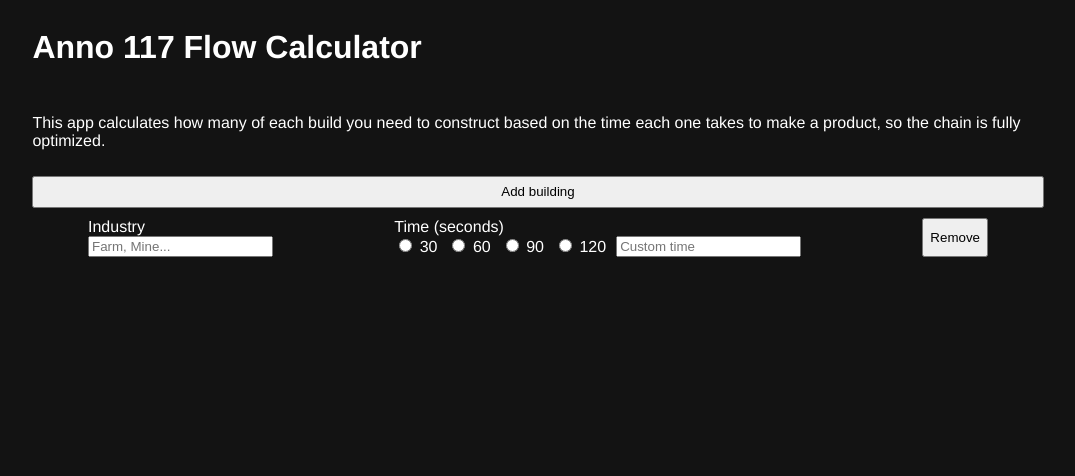
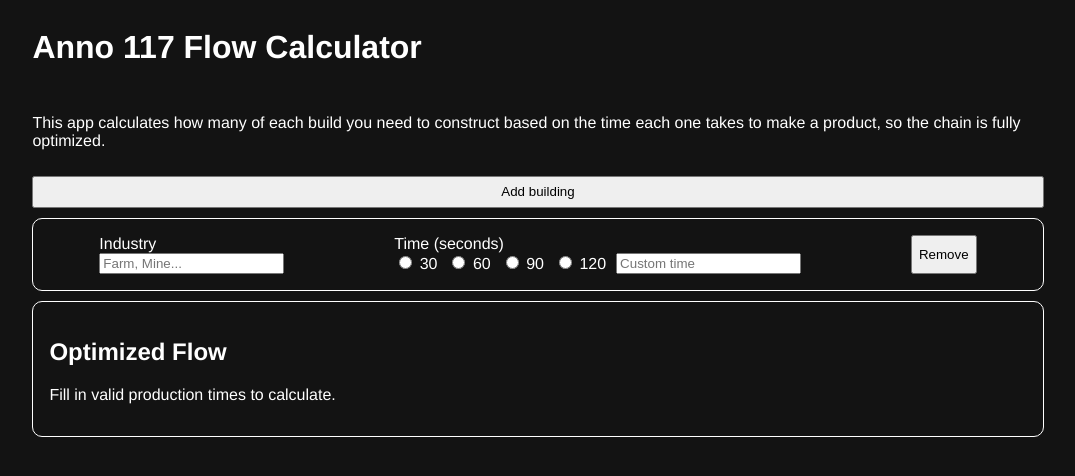
Before and after one commit to gi2k15/Anno-flow, a Vue app: page / in a window 1280 px wide. Shown: the top 476 px of the page, without its empty margins (102-1177 px from the left). Built offline with nearby package versions, Linux system fonts and the light colour scheme.

Commit message:
Functions to calculate the flow

```diff
--- a/src/App.vue
+++ b/src/App.vue
@@ -13,6 +13,12 @@
   display: flex;
   flex-direction: column;
   gap: 10px;
+}
+
+.result-box {
+  border: 1px solid #fff;
+  border-radius: 10px;
+  padding: 1rem;
 }
 </style>
 
@@ -30,11 +36,23 @@
       v-model:time="building.time"
       @remove="removeBuilding(index)">
     </Building>
+
+    <div class="result-box">
+      <h2>Optimized Flow</h2>
+      <p v-if="optimizedBuildings.length === 0">
+        Fill in valid production times to calculate.
+      </p>
+      <ul v-else>
+        <li v-for="item in optimizedBuildings" :key="item.id">
+          {{ item.name }}: {{ item.required }} building(s)
+        </li>
+      </ul>
+    </div>
   </div>
 </template>
 
 <script setup>
-import { ref } from 'vue'
+import { computed, ref } from 'vue'
 import Building from './Building.vue'
 
 function addBuilding() {
@@ -47,9 +65,53 @@
 
 const buildingObject = {
   name: '',
-  time: null,
+  time: '',
 }
 const listBuildings = ref([])
 
+function gcd(a, b) {
+  let x = Math.abs(a)
+  let y = Math.abs(b)
+  while (y !== 0) {
+    const temp = y
+    y = x % y
+    x = temp
+  }
+  return x || 1
+}
+
+function gcdArray(values) {
+  return values.reduce((acc, value) => gcd(acc, value))
+}
+
+function isNaturalNumber(value) {
+  return Number.isInteger(value) && value > 0
+}
+
+function calculateOptimizedBuildings(buildings) {
+  const normalized = buildings
+    .map((building, index) => {
+      const time = Number(building.time)
+      return {
+        id: `${index}-${building.name || 'building'}`,
+        name: building.name?.trim() || `Building ${index + 1}`,
+        time
+      }
+    })
+    .filter((building) => isNaturalNumber(building.time))
+
+  if (normalized.length === 0) return []
+
+  const times = normalized.map((building) => building.time)
+  const ratioGcd = gcdArray(times)
+
+  return normalized.map((building, index) => ({
+    ...building,
+    required: times[index] / ratioGcd
+  }))
+}
+
+const optimizedBuildings = computed(() => calculateOptimizedBuildings(listBuildings.value))
+
 addBuilding()
 </script>
--- a/src/Building.vue
+++ b/src/Building.vue
@@ -3,6 +3,9 @@
     display: flex;
     justify-content: space-around;
     gap: 10px;
+    border: 1px solid #fff;
+    border-radius: 10px;
+    padding: 1rem;
 }
 
 .industry-container {
@@ -41,7 +44,15 @@
                     <input type="radio" name="time" class="time-radio" id="120" value="120" v-model="time">
                     120
                 </label>
-                <input type="number" id="time-custom" placeholder="Custom time" v-model="time">
+                <input
+                    type="number"
+                    id="time-custom"
+                    placeholder="Custom time"
+                    min="30"
+                    step="30"
+                    :value="time"
+                    @input="onCustomTimeInput"
+                >
             </div>
         </div>
         <input type="button" value="Remove" @click="emit('remove')">
@@ -52,4 +63,20 @@
 const industryName = defineModel('industryName')
 const time = defineModel('time')
 const emit = defineEmits(['remove'])
+
+function onCustomTimeInput(event) {
+    const rawValue = event.target.value
+    if (rawValue === '') {
+        time.value = ''
+        return
+    }
+
+    const parsed = Number(rawValue)
+    if (!Number.isInteger(parsed) || parsed < 1) {
+        time.value = ''
+        return
+    }
+
+    time.value = String(parsed)
+}
 </script>
```
